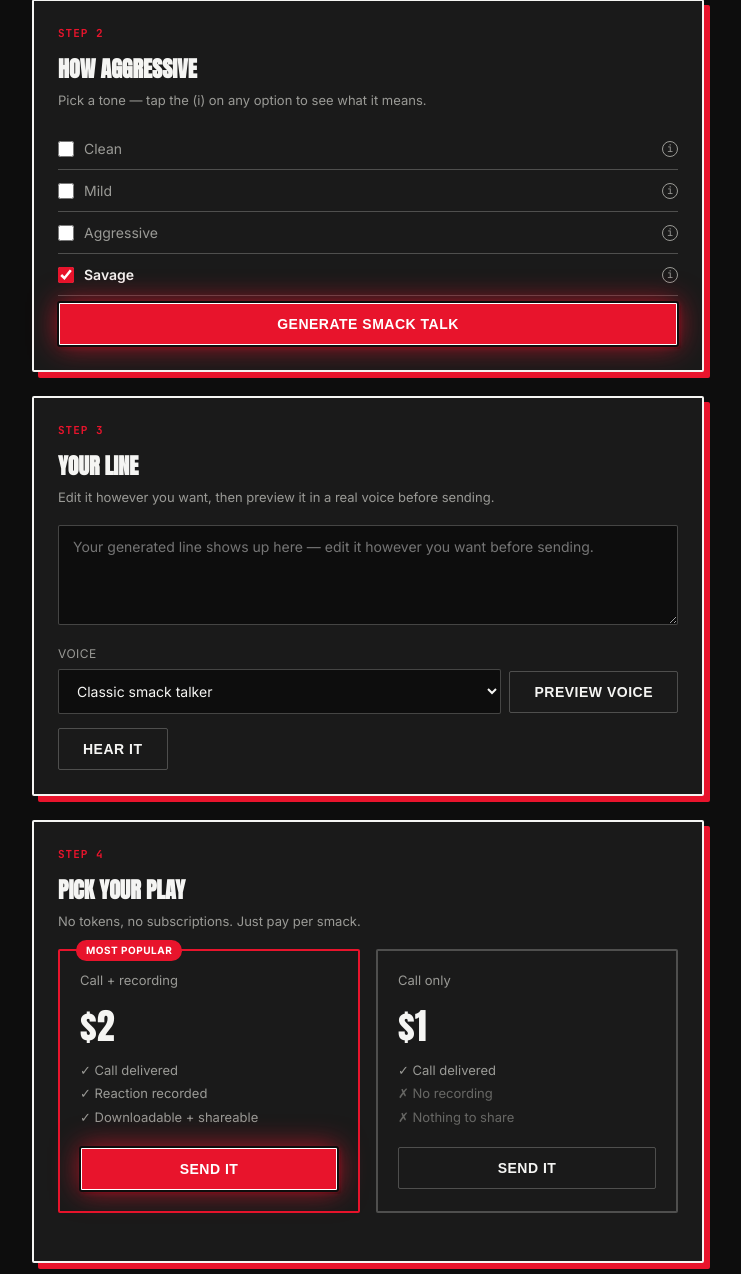
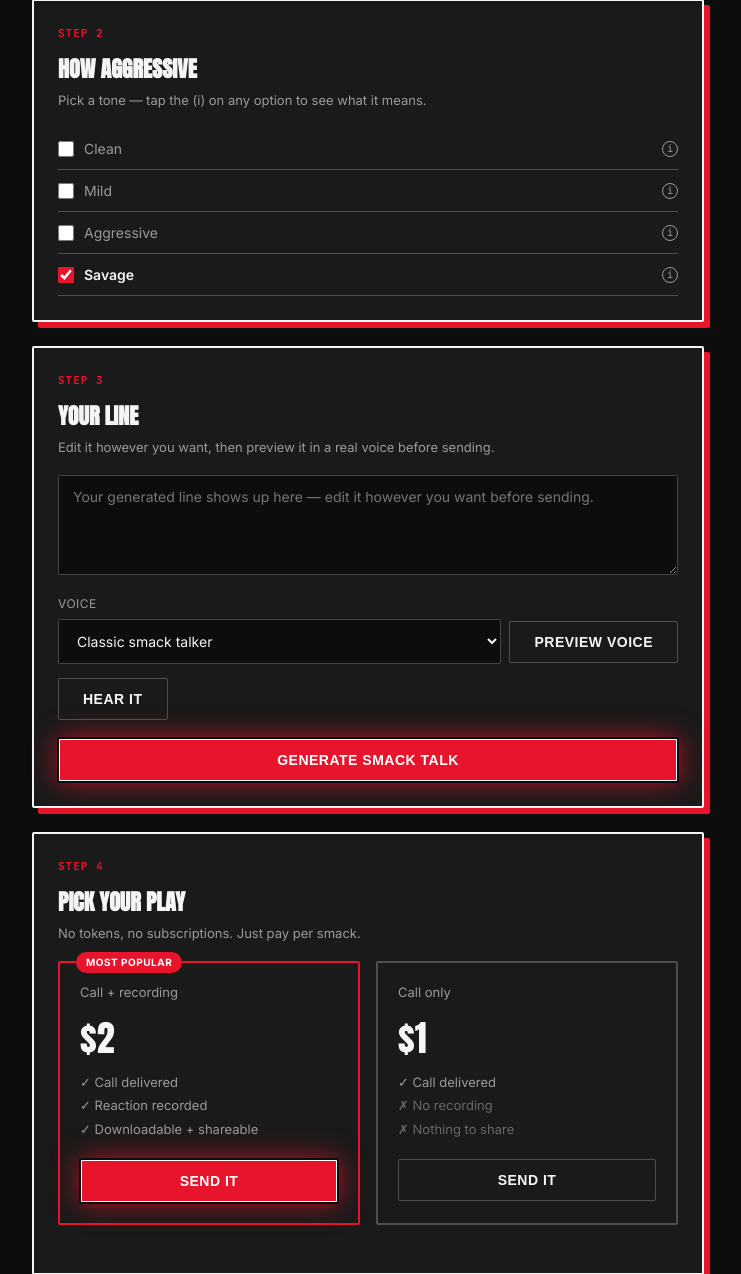
Before and after one commit to andyweissberg16-star/smackagram, a Flask app: page /send-a-smack in a window 1280 px wide. Shown: the part 1081-2355 px from the top of the page, without its empty margins (272-1013 px from the left). Run offline with Flask 3, Linux system fonts and the light colour scheme.

Commit message:
Move generate button to bottom of Step 3 card

```diff
--- a/templates/send_a_smack.html
+++ b/templates/send_a_smack.html
@@ -130,7 +130,6 @@
     <div id="sensitivitySelector">
       <p style="color:var(--chalk-dim); font-size:12px; margin:0;">Loading...</p>
     </div>
-    <button id="generateBtn" class="btn btn-flare" style="margin-top:6px;">Generate smack talk</button>
   </div>
 
   <div class="card">
@@ -154,6 +153,8 @@
       <span id="previewStatus" style="font-size:12px; color:var(--chalk-dim);"></span>
     </div>
     <audio id="previewAudio" style="width:100%; margin-top:10px; display:none;" controls></audio>
+
+    <button id="generateBtn" class="btn btn-flare" style="margin-top:18px;">Generate smack talk</button>
   </div>
 
   <div class="card">
```
